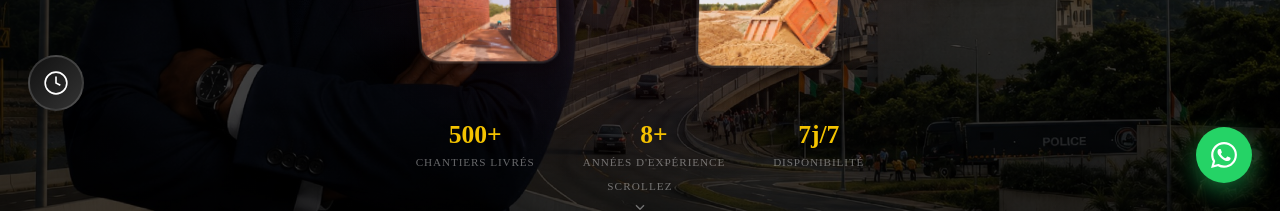
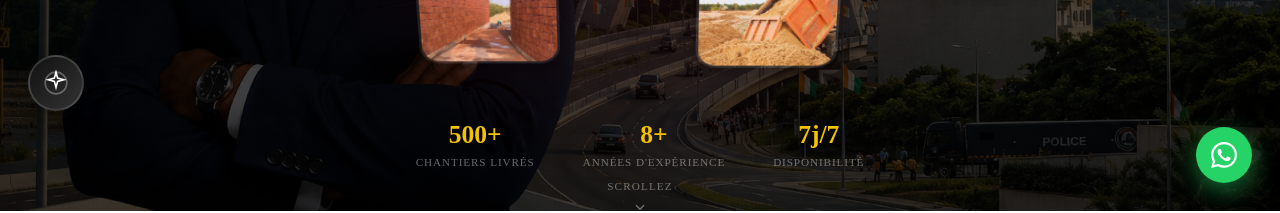
Before and after one commit to christiandoh/Onesime_BTP, a React (Vite) app: page / in a window 1280 px wide. Shown: the part 589-802 px from the top of the page. Built offline with nearby package versions, Linux system fonts and the light colour scheme.

Commit message:
feat: icone IA chatbot

```diff
--- a/src/components/Chatbot.tsx
+++ b/src/components/Chatbot.tsx
@@ -187,8 +187,8 @@ export default function Chatbot() {
           </svg>
         ) : (
           <svg viewBox="0 0 24 24" width="26" height="26" fill="none" stroke="white" strokeWidth="1.5">
-            <circle cx="12" cy="12" r="10" />
-            <path d="M12 6v6l4 2" />
+            <path d="M12 2l1.5 5.5L19 9l-5.5 1.5L12 16l-1.5-5.5L5 9l5.5-1.5z" />
+            <circle cx="12" cy="12" r="10" opacity="0.3" />
           </svg>
         )}
       </motion.button>
```
